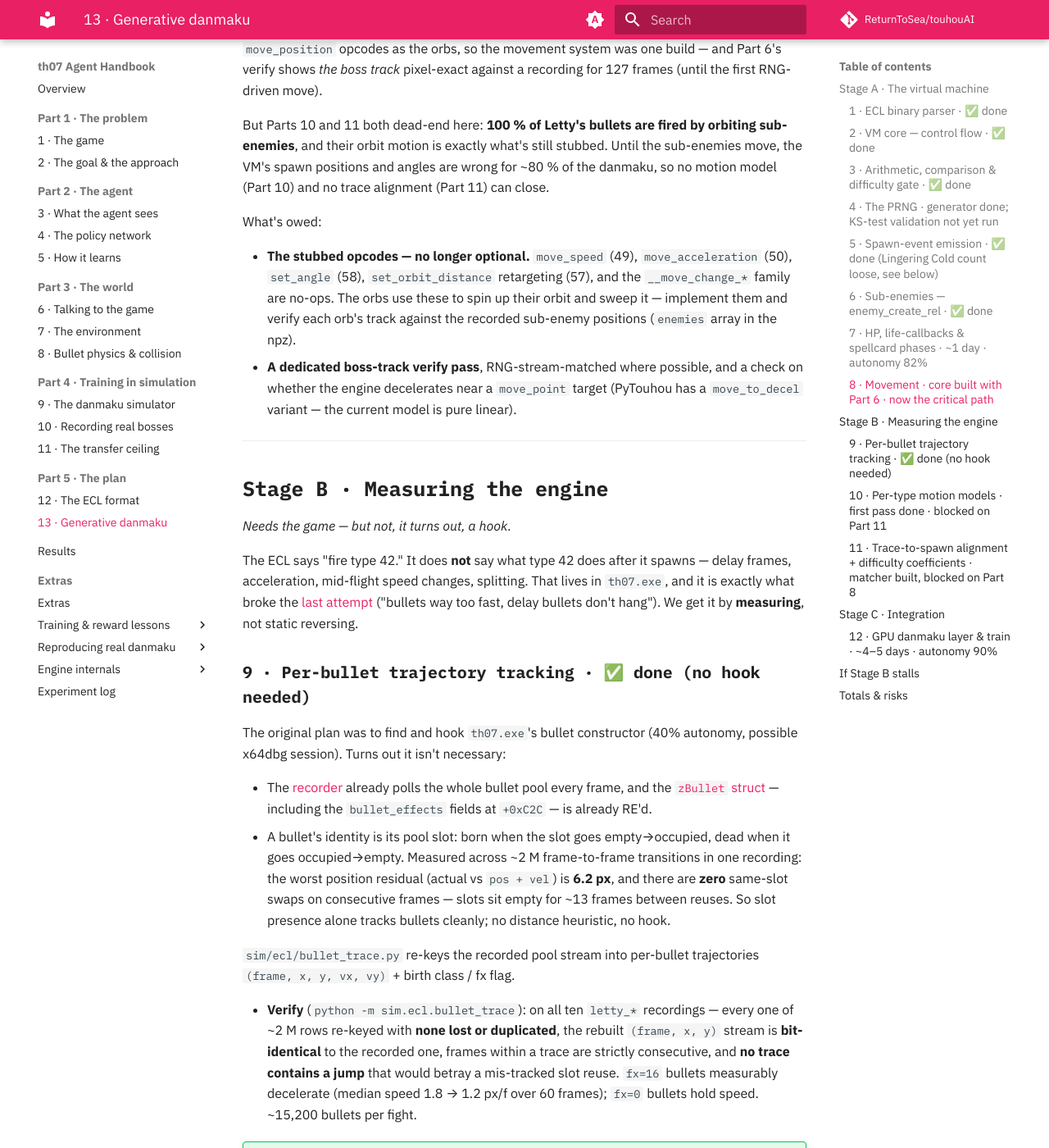
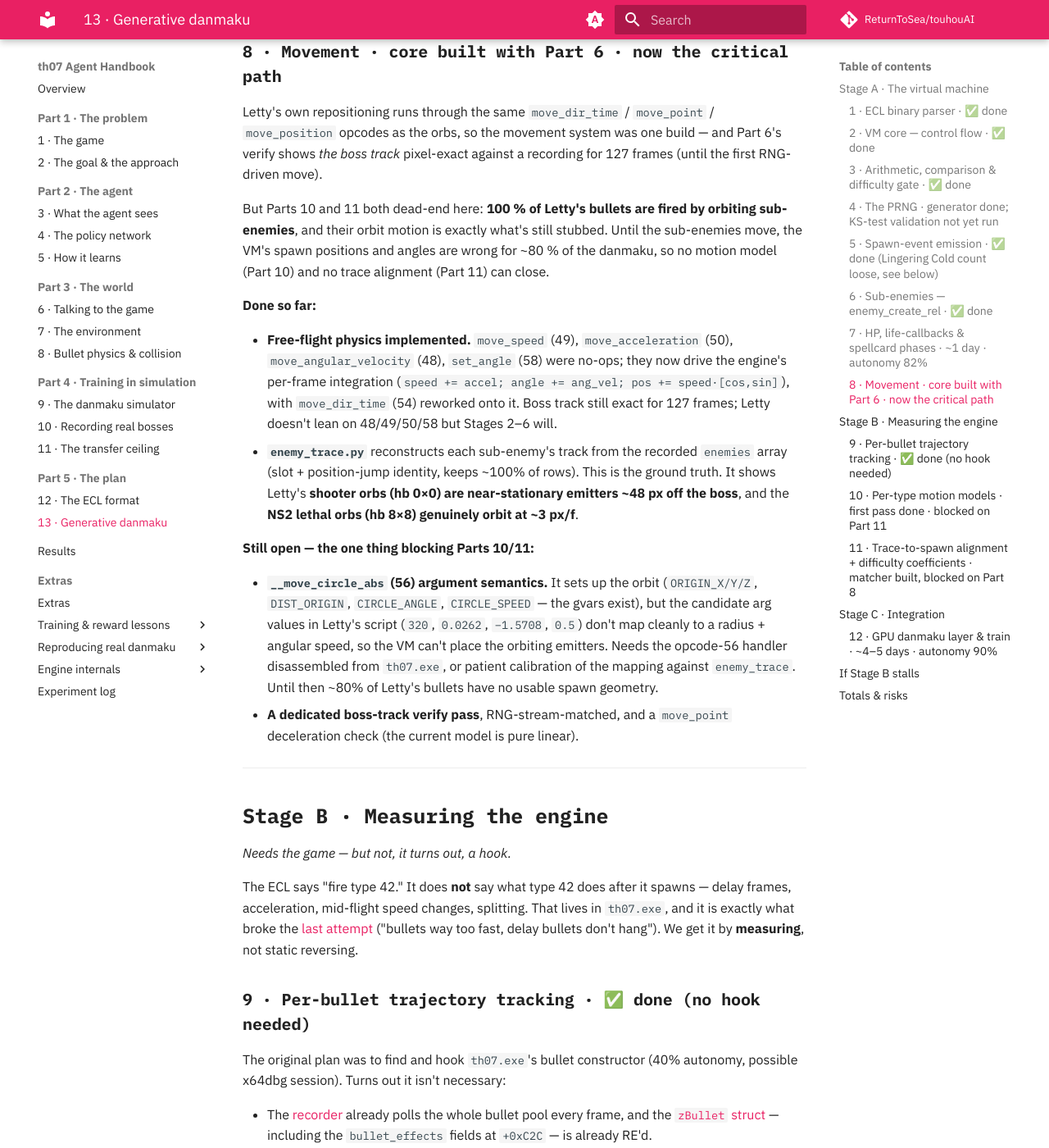
Before and after one commit to ReturnToSea/touhouAI, an MkDocs documentation site: the page built from docs/ecl-vm.md, in a window 1280 px wide and 1400 px high, scrolled down 4493 px. Shown: the whole window at 82% size. Built offline with MkDocs 1.6.1 and Material for MkDocs 9.7.7, drawn with Linux system fonts in a browser that asks for light colours; comment, search, counter and statistics services are not loaded; some of the changed text lies outside the part shown.

Commit message:
docs: Part 8 physics done, __move_circle_abs is the remaining blocker; bullet_effects enable bit

```diff
--- a/docs/ecl-vm.md
+++ b/docs/ecl-vm.md
@@ -143,10 +143,15 @@ spawns a child runner that inherits the parent's `PARAM_*` and fires its own
 bullets (a lighter version of Part 6); `enemy_kill_all` and every phase
 transition clear the sub-enemies (the screen-clear).
 
-Two engine details this pinned down: `wait(N)` **freezes** the per-sub frame for
-N frames rather than advancing it (otherwise every instruction after a `wait`
-gets skipped by the time gate), and `call` maps the caller's `ARG_*` onto the
-callee's `PARAM_*` and restores locals on `ret`.
+Three engine details this pinned down: `wait(N)` **freezes** the per-sub frame
+for N frames rather than advancing it (otherwise every instruction after a
+`wait` gets skipped by the time gate); `call` maps the caller's `ARG_*` onto the
+callee's `PARAM_*` and restores locals on `ret`; and **`bullet_effects`'s first
+argument is an enable bit** — every `arg0 == 0` call (including the
+`(0, 1, 0, −1, …)` "clear" sentinel) leaves the recorded bullets `fx_flag 0`,
+while every `arg0 == 1` call's flag / interval / p1 / p2 match the recording
+exactly. Reading it as a payload field flagged ~2160 NS2 bullets that are
+actually plain.
 
 - **Verify** (`python -m sim.ecl.vm_verify`): VM spawn-event count per phase vs
   the mean bullet-birth count over the ten `sim/fights/letty_*` recordings —
@@ -216,16 +221,32 @@ Until the sub-enemies move, the VM's spawn positions and angles are wrong for
 ~80 % of the danmaku, so no motion model (Part 10) and no trace alignment
 (Part 11) can close.
 
-What's owed:
+**Done so far:**
 
-- **The stubbed opcodes — no longer optional.** `move_speed` (49),
-  `move_acceleration` (50), `set_angle` (58), `set_orbit_distance` retargeting
-  (57), and the `__move_change_*` family are no-ops. The orbs use these to
-  spin up their orbit and sweep it — implement them and verify each orb's
-  track against the recorded sub-enemy positions (`enemies` array in the npz).
-- **A dedicated boss-track verify pass**, RNG-stream-matched where possible,
-  and a check on whether the engine decelerates near a `move_point` target
-  (PyTouhou has a `move_to_decel` variant — the current model is pure linear).
+- **Free-flight physics implemented.** `move_speed` (49), `move_acceleration`
+  (50), `move_angular_velocity` (48), `set_angle` (58) were no-ops; they now
+  drive the engine's per-frame integration
+  (`speed += accel; angle += ang_vel; pos += speed·[cos,sin]`), with
+  `move_dir_time` (54) reworked onto it. Boss track still exact for 127 frames;
+  Letty doesn't lean on 48/49/50/58 but Stages 2–6 will.
+- **`enemy_trace.py`** reconstructs each sub-enemy's track from the recorded
+  `enemies` array (slot + position-jump identity, keeps ~100% of rows). This is
+  the ground truth. It shows Letty's **shooter orbs (hb 0×0) are near-stationary
+  emitters ~48 px off the boss**, and the **NS2 lethal orbs (hb 8×8) genuinely
+  orbit at ~3 px/f**.
+
+**Still open — the one thing blocking Parts 10/11:**
+
+- **`__move_circle_abs` (56) argument semantics.** It sets up the orbit
+  (`ORIGIN_X/Y/Z`, `DIST_ORIGIN`, `CIRCLE_ANGLE`, `CIRCLE_SPEED` — the gvars
+  exist), but the candidate arg values in Letty's script (`320`, `0.0262`,
+  `−1.5708`, `0.5`) don't map cleanly to a radius + angular speed, so the VM
+  can't place the orbiting emitters. Needs the opcode-56 handler disassembled
+  from `th07.exe`, or patient calibration of the mapping against
+  `enemy_trace`. Until then ~80% of Letty's bullets have no usable spawn
+  geometry.
+- **A dedicated boss-track verify pass**, RNG-stream-matched, and a
+  `move_point` deceleration check (the current model is pure linear).
 
 ---
 
```
